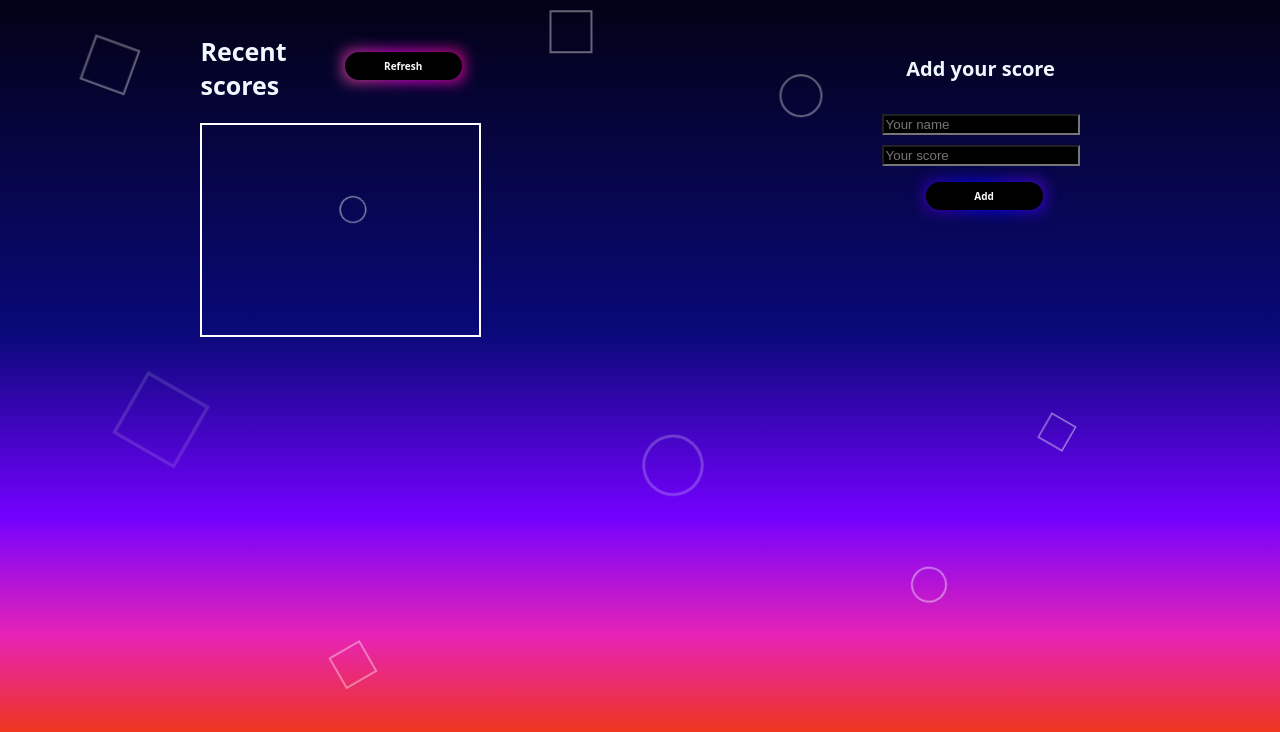
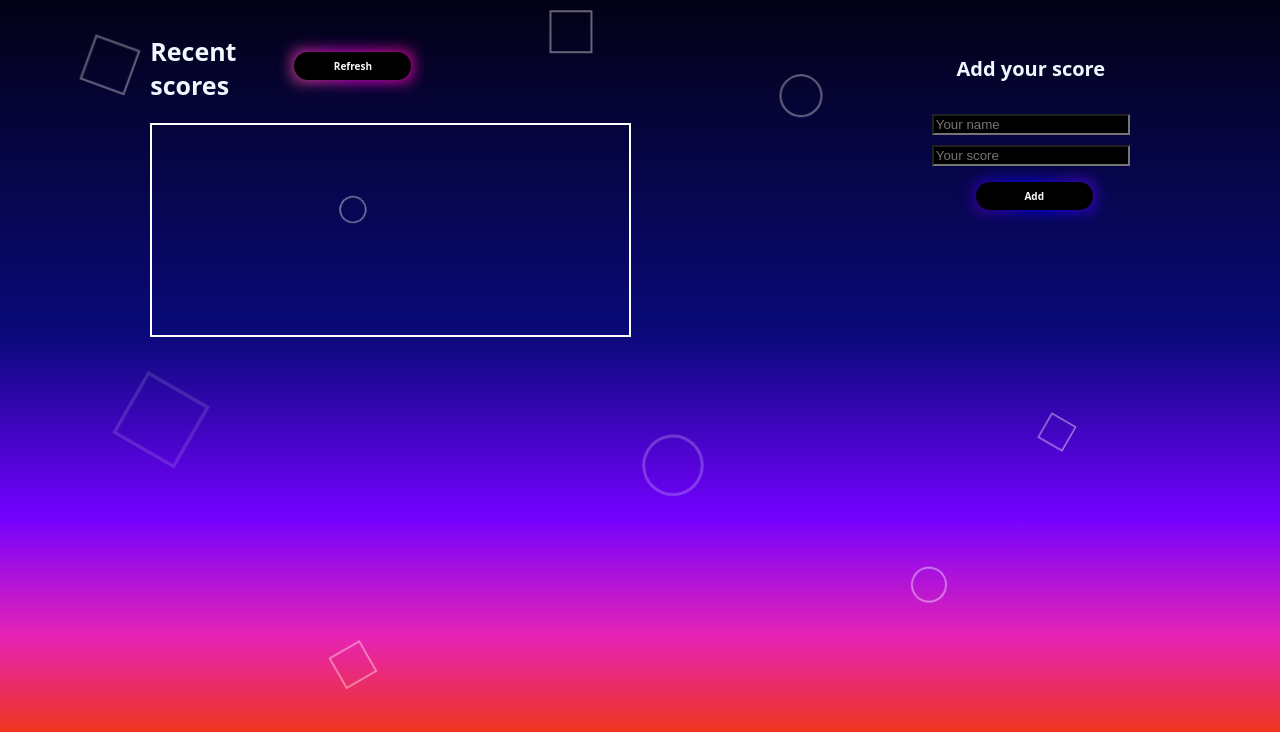
Before and after one commit to PierreBarba/Leaderboard, a website built with webpack: page src/index.html in a window 1280 px wide. Shown: the part 68-800 px from the top of the page. Built offline with nearby package versions, Linux system fonts and the light colour scheme; no server answers; a web font is replaced by a local one.

Commit message:
chenge details

```diff
--- a/src/style.css
+++ b/src/style.css
@@ -147,6 +147,7 @@ body {
   overflow-y: scroll;
   height: 200px;
   list-style: none;
+  width: 467px;
 }
 
 #score-container li:nth-child(odd) {
```
Also changed, not shown: README.md.
